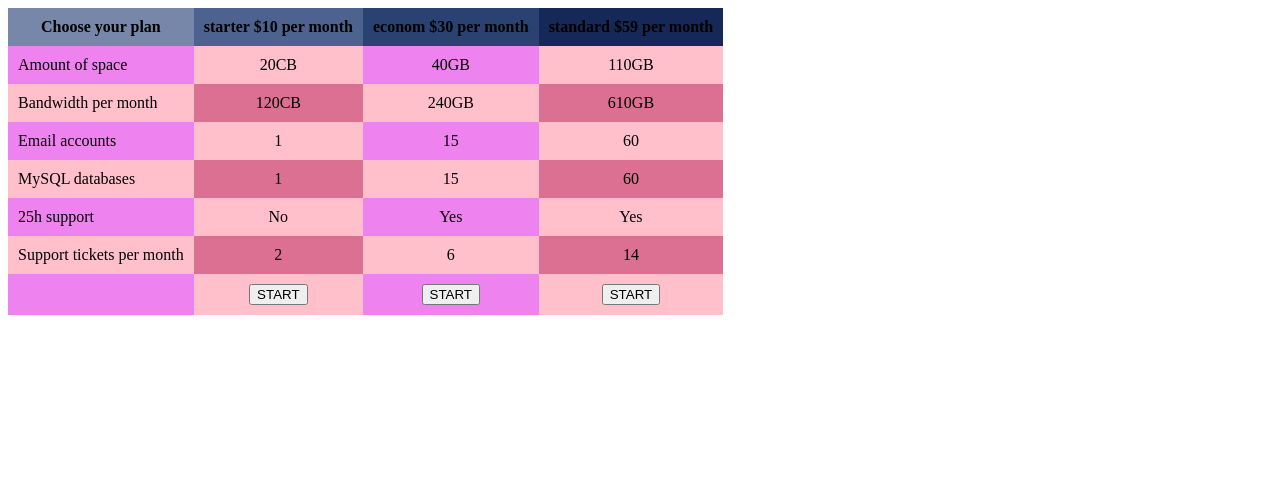
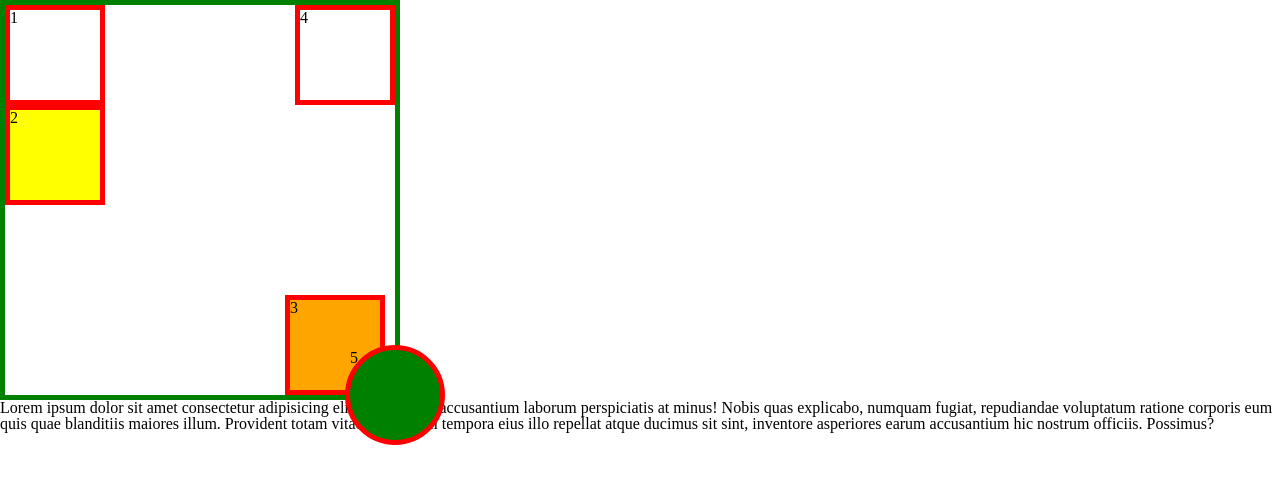
Before and after one commit to AnastasiiaKononova/Flex-lesson, a plain HTML site: page index.html in a window 1280 px wide. Drawn offline with Linux system fonts and the light colour scheme.

Commit message:
Add relative+absolute position

```diff
--- a/assets/css/style.css
+++ b/assets/css/style.css
@@ -2,47 +2,61 @@
   box-sizing: border-box;
 }
 
-table {
-  border-collapse: collapse;
-  border-spacing: 0;
+.parent {
+  border: 5px solid green ;
+  position: relative;
+  width: 400px;
+  height: 400px;
 }
 
-th,
-td {
-  padding: 10px;
+.child {
+  border: 5px solid red;
+  width: 100px;
+  height: 100px;
 }
 
-thead th:nth-child(1) {
-  background-color: #7787a9;
+/*static*/
+.child:nth-child(1) {
+  position: static; /*default*/
 }
 
-thead th:nth-child(2) {
-  background-color: #4d628f;
+/*relative-
+1 місце в потоці резервується
+2 top, right, bottom, left відносно свого положення в нормальному потоці*/
+.child:nth-child(2) {
+  background-color: yellow;
+  position: relative;
+  /* top: 50px; */
+  /* bottom: -10px; */
+  /* left: 100px; */
+  /* right: 20px; */
+  /* right: 20px;
+  top: 50px;
+  z-index: -1; */
 }
 
-thead th:nth-child(3) {
-  background-color: #2a4271;
+/*absolute
+- місце в потоці не резервується
+- вдастивості відносно найближчого позиціонованого предка
+*/
+.child:nth-child(3) {
+  background-color: orange;
+  position: absolute;
+  bottom: 0px;
+  right: 10px;
+}
+/*поставити 4 елемент в верх правий кут*/
+.child:nth-child(4) {
+position: absolute;
+top: 0;
+right: 0;
 }
 
-thead th:nth-child(4) {
-  background-color: #152857;
+/*поставити 5 елемент по центру*/
+.child:nth-child(5) {
+position: absolute;
+right: -50px;
+bottom: -50px;
+border-radius: 50%;
+background-color: green;
 }
-
-td:nth-child(2),
-td:nth-child(3),
-td:nth-child(4) {
-  text-align: center;
-}
-
-tr:nth-child(2n + 1) td:nth-child(2n + 1) {
-  background-color: violet; /*#dbdbdb;*/
-}
-
-tr:nth-child(2n) td:nth-child(2n) {
-  background-color: palevioletred; /*#f3f3f3;*/
-}
-
-tr:nth-child(2n) td:nth-child(2n + 1),
-tr:nth-child(2n + 1) td:nth-child(2n) {
-  background-color: pink; /* #e6e6e6;*/
-}
--- a/index.html
+++ b/index.html
@@ -5,83 +5,20 @@
     <meta charset="UTF-8">
     <meta name="viewport" content="width=device-width, initial-scale=1.0">
     <title>Document</title>
-    <!-- <link rel="stylesheet" href="./assets/css/reset.css" /> -->
+    <link rel="stylesheet" href="./assets/css/reset.css" />
     <link rel="stylesheet" href="./assets/css/style.css" />
 
 </head>
 
 <body>
-    <table>
-        <thead>
-            <tr>
-                <th>Choose your plan</th>
-                <th>starter $10 per month</th>
-                <th>econom $30 per month</th>
-                <th>standard $59 per month</th>
-            </tr>
-        </thead>
-        <tbody>
-            <tr>
-                <td>Amount of space</td>
-                <td>20CB</td>
-                <td>40GB</td>
-                <td>110GB</td>
-            </tr>
-
-            <tr>
-                <td>Bandwidth per month</td>
-                <td>120CB</td>
-                <td>240GB</td>
-                <td>610GB</td>
-            </tr>
-
-            <tr>
-                <td>Email accounts</td>
-                <td>1</td>
-                <td>15</td>
-                <td>60</td>
-            </tr>
-
-            <tr>
-                <td>MySQL databases</td>
-                <td>1</td>
-                <td>15</td>
-                <td>60</td>
-            </tr>
-
-            <tr>
-                <td>25h support</td>
-                <td>No</td>
-                <td>Yes</td>
-                <td>Yes</td>
-            </tr>
-
-            <tr>
-                <td>Support tickets per month</td>
-                <td>2</td>
-                <td>6</td>
-                <td>14</td>
-            </tr>
-        </tbody>
-
-        <tfooter>
-            <tr>
-                <td></td>
-                <td>
-                    <button>START</button>
-                </td>
-
-                <td>
-                    <button>START</button>
-                </td>
-
-                <td>
-                    <button>START</button>
-                </td>
-            </tr>
-        </tfooter>
-
-    </table>
+   <div class="parent">
+    <div class="child">1</div>
+    <div class="child">2</div>
+    <div class="child">3</div>
+    <div class="child">4</div>
+    <div class="child">5</div>
+   </div>
+   <p>Lorem ipsum dolor sit amet consectetur adipisicing elit. Optio natus accusantium laborum perspiciatis at minus! Nobis quas explicabo, numquam fugiat, repudiandae voluptatum ratione corporis eum quis quae blanditiis maiores illum. Provident totam vitae laboriosam tempora eius illo repellat atque ducimus sit sint, inventore asperiores earum accusantium hic nostrum officiis. Possimus?</p>
 </body>
 
 </html>
```
